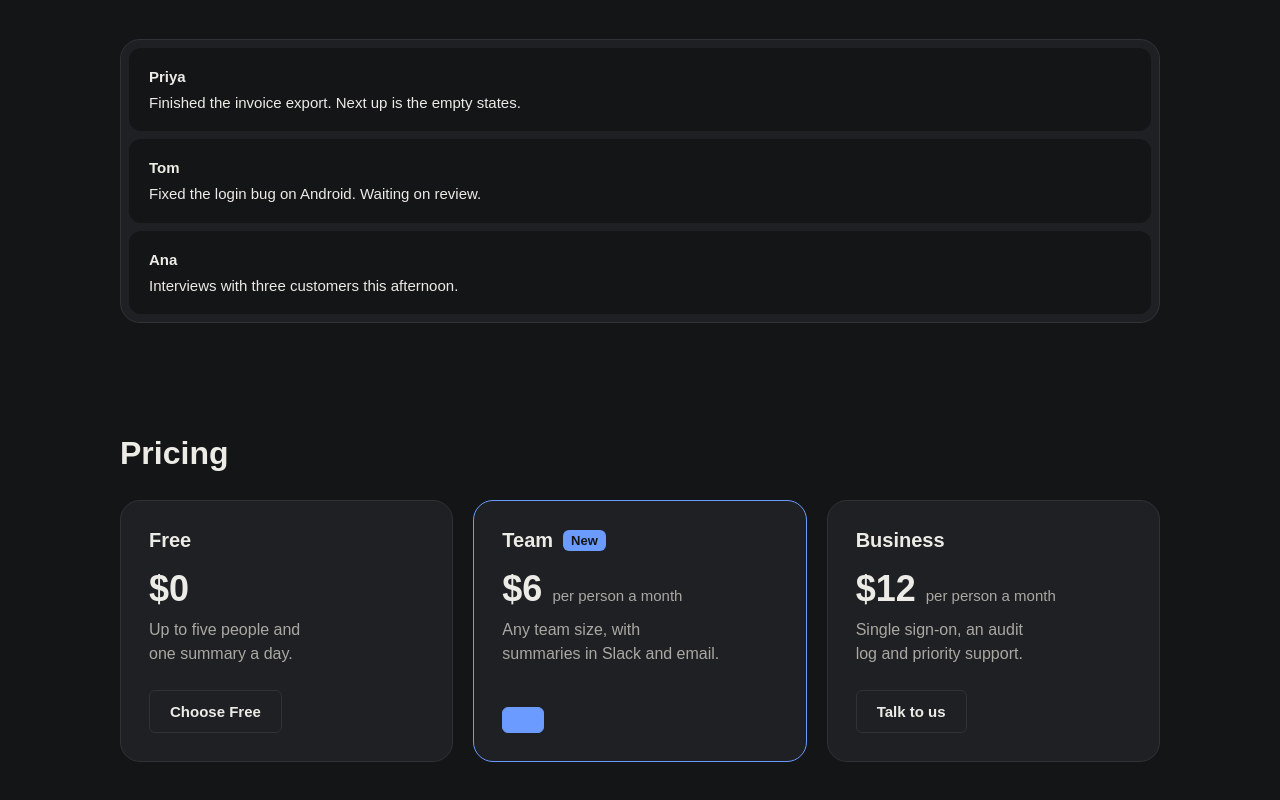
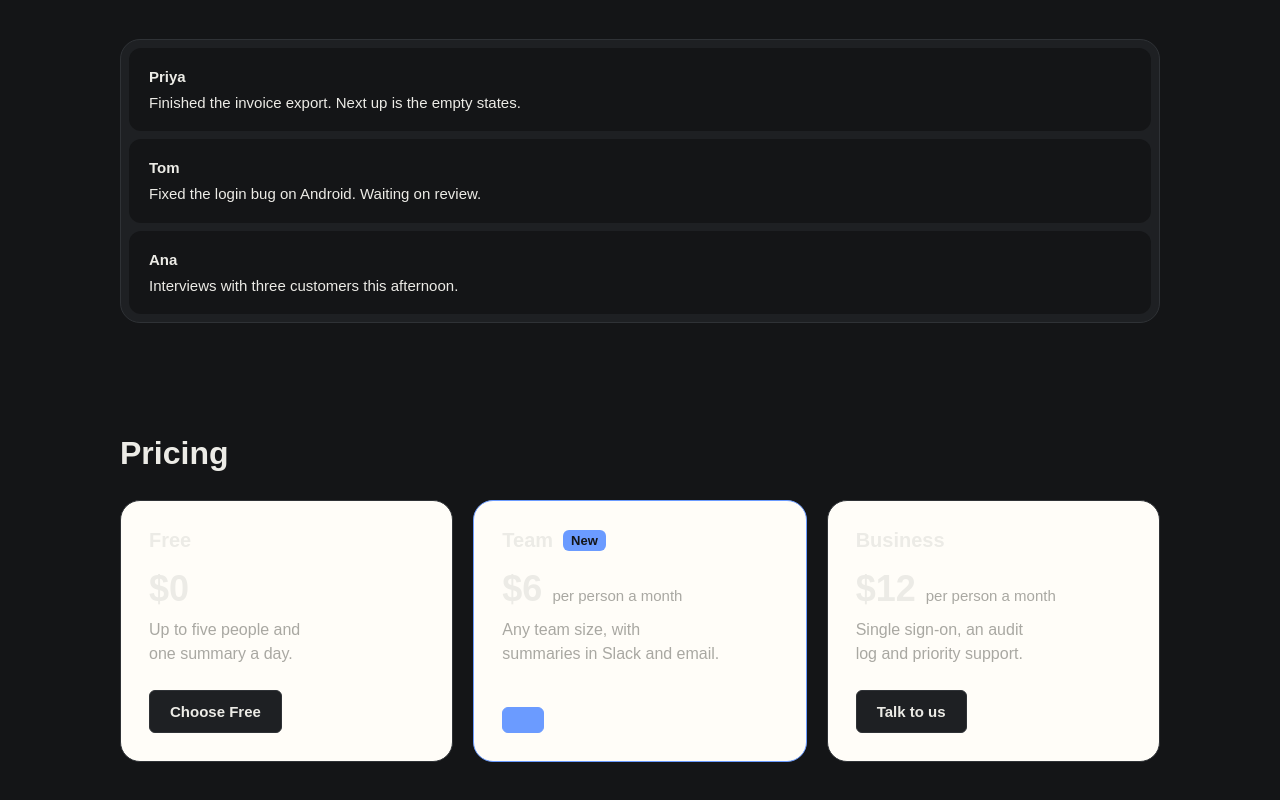
Before and after one commit to CamDuncalfe/flagshots, a website built with Vite: page demo/index.html in a window 1280 px wide. Shown: the part 496-1296 px from the top of the page. Built offline with nearby package versions, Linux system fonts and the light colour scheme; no server answers; what @flagsmith/flagsmith would draw is missing.

Commit message:
The plan cards on the pricing section are a warmer white
On plain white they looked like the summary card in the hero.

Co-Authored-By: Claude Opus 5.5 <noreply@anthropic.com>

```diff
--- a/demo/src/style.css
+++ b/demo/src/style.css
@@ -210,7 +210,7 @@ nav a {
   flex-direction: column;
   align-items: flex-start;
   padding: 28px;
-  background: var(--surface);
+  background: #fffdf8;
   border: 1px solid var(--line);
   border-radius: var(--radius-l);
 }
```
